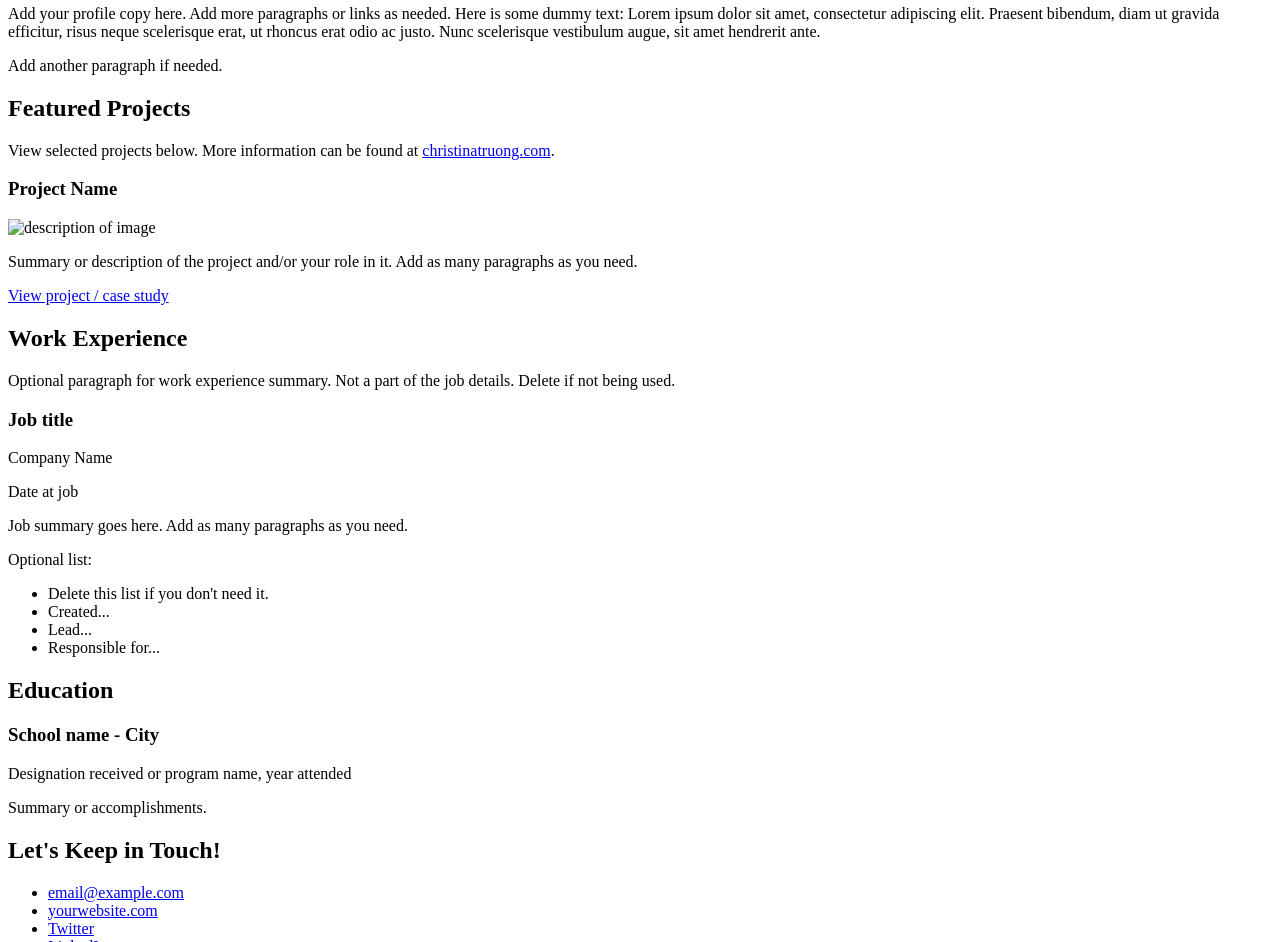
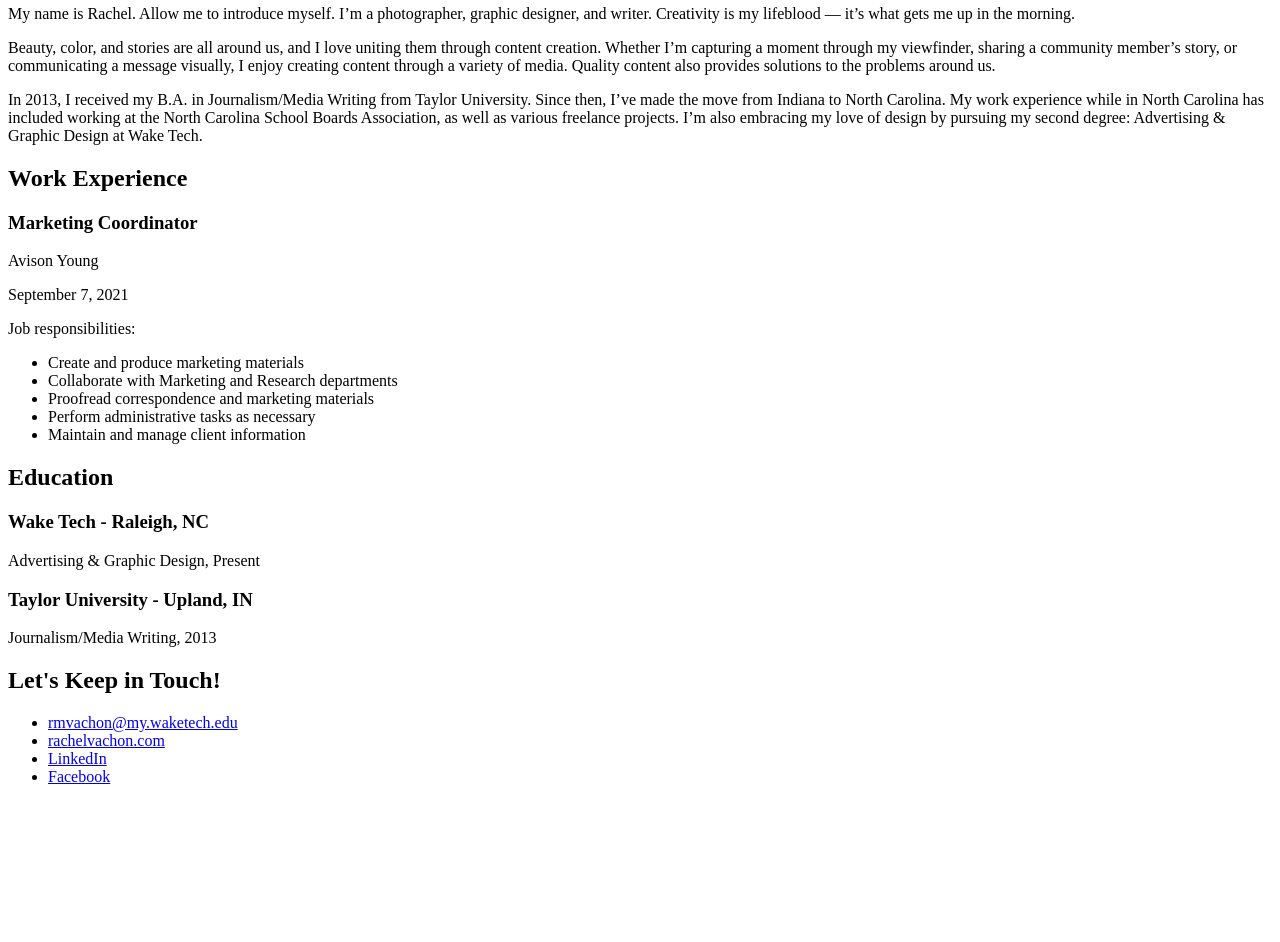
Before and after one commit to rachelmv/ASN3, a plain HTML site: page index.html in a window 1280 px wide. Shown: the part 122-1064 px from the top of the page. After the commit the page ends 924 px from the top, so only its background shows below. Drawn offline with Linux system fonts and the light colour scheme.

Commit message:
Personalize page information

```diff
--- a/index.html
+++ b/index.html
@@ -3,51 +3,41 @@
   <head>
     <meta charset="UTF-8">
     <meta name="viewport" content="width=device-width, initial-scale=1.0">
-    <title>Add a relevant page title</title>
+    <title>Rachel Vachon</title>
   </head>
   <body>
     <main>
       <!-- ***********************  ABOUT / PROFILE  *********************** -->
       <header>
-        <h1>Your Name</h1>
-        <h2>Job title or tagline</h2>
+        <h1>Rachel Vachon</h1>
+        <h2>Content Creator</h2>
 
-        <p>Add your profile copy here. Add more paragraphs or links as needed. Here is some dummy text: Lorem ipsum dolor sit amet, consectetur adipiscing elit. Praesent bibendum, diam ut gravida efficitur, risus neque scelerisque erat, ut rhoncus erat odio ac justo. Nunc scelerisque vestibulum augue, sit amet hendrerit ante.</p>
-        <p>Add another paragraph if needed.</p>
+        <p>My name is Rachel. Allow me to introduce myself. I’m a photographer, graphic designer, and writer. Creativity is my lifeblood — it’s what gets me up in the morning.</p>
+        <p>Beauty, color, and stories are all around us, and I love uniting them through content creation. Whether I’m capturing a moment through my viewfinder, sharing a community member’s story, or communicating a message visually, I enjoy creating content through a variety of media. Quality content also provides solutions to the problems around us.</p>
+        <p>In 2013, I received my B.A. in Journalism/Media Writing from Taylor University. Since then, I’ve made the move from Indiana to North Carolina. My work experience while in North Carolina has included working at the North Carolina School Boards Association, as well as various freelance projects. I’m also embracing my love of design by pursuing my second degree: Advertising & Graphic Design at Wake Tech.</p>
       </header>
 
       <!-- ********************  PROJECTS / PORTFOLIO  ********************* -->
-      <section>
-        <h2>Featured Projects</h2>
-        <p>View selected projects below. More information can be found at <a href="http://christinatruong.com">christinatruong.com</a>.</p>
 
-        <!-- Copy the whole <section> block to add more projects. -->
-        <section>
-          <h3>Project Name</h3>
-          <img src="project-thumbnail.png" alt="description of image">
-          <p>Summary or description of the project and/or your role in it. Add as many paragraphs as you need.</p>
-          <a href="#" target="_blank">View project / case study</a>
-        </section>
+
         <!-- End of Project block. -->
       </section>
 
       <!-- ***********************  WORK EXPERIENCE  *********************** -->
       <section>
         <h2>Work Experience</h2>
-        <p>Optional paragraph for work experience summary. Not a part of the job details. Delete if not being used.</p>
-
         <!-- Copy this whole <section> block to add more jobs. -->
         <section>
-          <h3>Job title</h3>
-          <p>Company Name</p>
-          <p>Date at job</p>
-          <p>Job summary goes here. Add as many paragraphs as you need.</p>
-          <p>Optional list:</p>
+          <h3>Marketing Coordinator</h3>
+          <p>Avison Young</p>
+          <p>September 7, 2021</p>
+          <p>Job responsibilities:</p>
           <ul>
-            <li>Delete this list if you don't need it.</li>
-            <li>Created...</li>
-            <li>Lead...</li>
-            <li>Responsible for...</li>
+            <li>Create and produce marketing materials</li>
+            <li>Collaborate with Marketing and Research departments</li>
+            <li>Proofread correspondence and marketing materials</li>
+            <li>Perform administrative tasks as necessary</li>
+            <li>Maintain and manage client information</li>
           </ul>
         </section>
         <!-- End of Job block. -->
@@ -59,9 +49,10 @@
 
         <!-- Copy this whole <section> block to add more schools. -->
         <section>
-          <h3>School name - City</h3>
-          <p>Designation received or program name, year attended</p>
-          <p>Summary or accomplishments.</p>
+          <h3>Wake Tech - Raleigh, NC</h3>
+          <p>Advertising & Graphic Design, Present</p>
+          <h3>Taylor University - Upland, IN</h3>
+          <p>Journalism/Media Writing, 2013</p>
         </section>
         <!-- End of School block. -->
       </section>
@@ -72,11 +63,10 @@
 
         <!-- Social media and contact links. Add or remove any networks. -->
         <ul>
-          <li><a href="mailto:email@example.com">email@example.com</a></li>
-          <li><a href="http://yourwebsite.com" target="_blank">yourwebsite.com</a></li>
-          <li><a href="#" target="_blank">Twitter</a></li>
-          <li><a href="#" target="_blank">LinkedIn</a></li>
-          <li><a href="#" target="_blank">Facebook</a></li>
+          <li><a href="mailto:rmvachon@my.waketech.edu">rmvachon@my.waketech.edu</a></li>
+          <li><a href="https://rachelvachon.com/" target="_blank">rachelvachon.com</a></li>
+          <li><a href="https://www.linkedin.com/in/rachelvachon/" target="_blank">LinkedIn</a></li>
+          <li><a href="https://www.facebook.com/rachelvachon" target="_blank">Facebook</a></li>
         </ul>
       </footer>
     </main>
```
Also changed, not shown: 1 other file.
